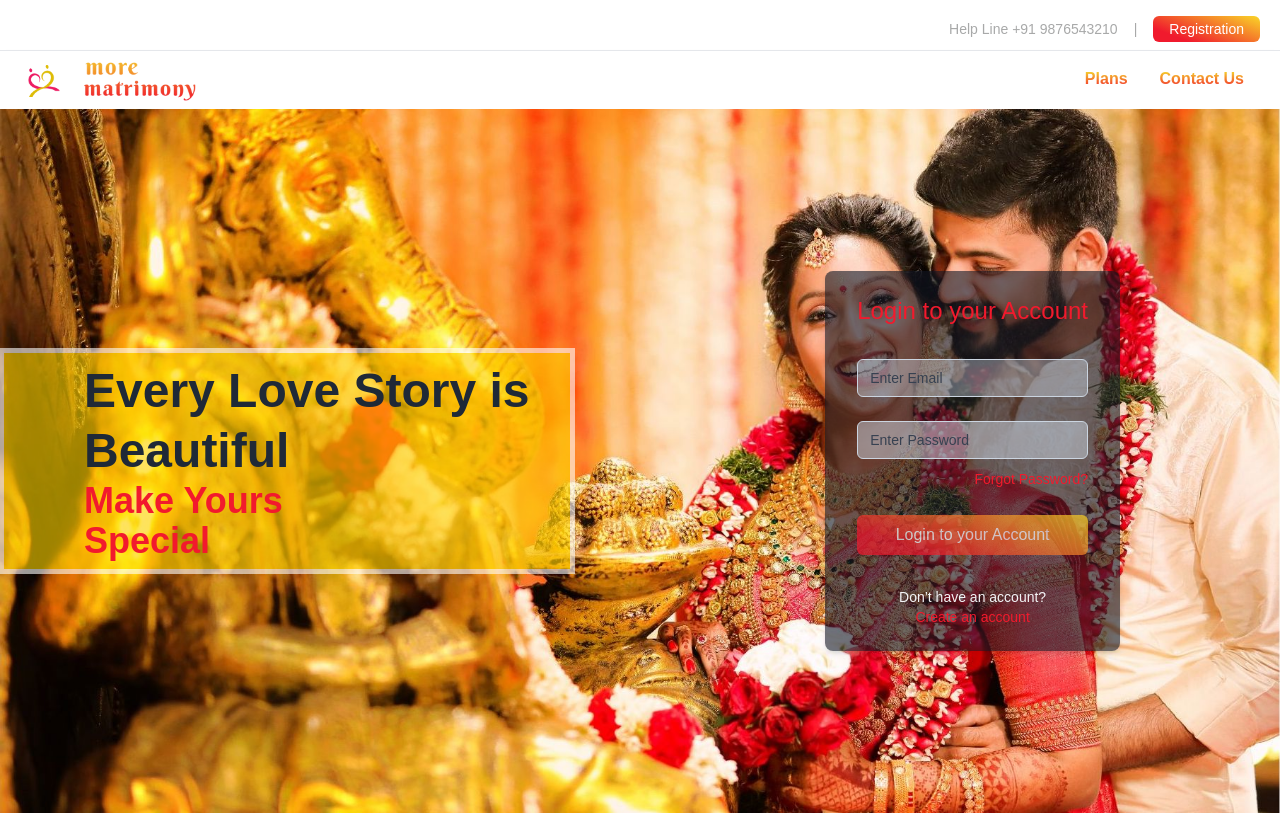
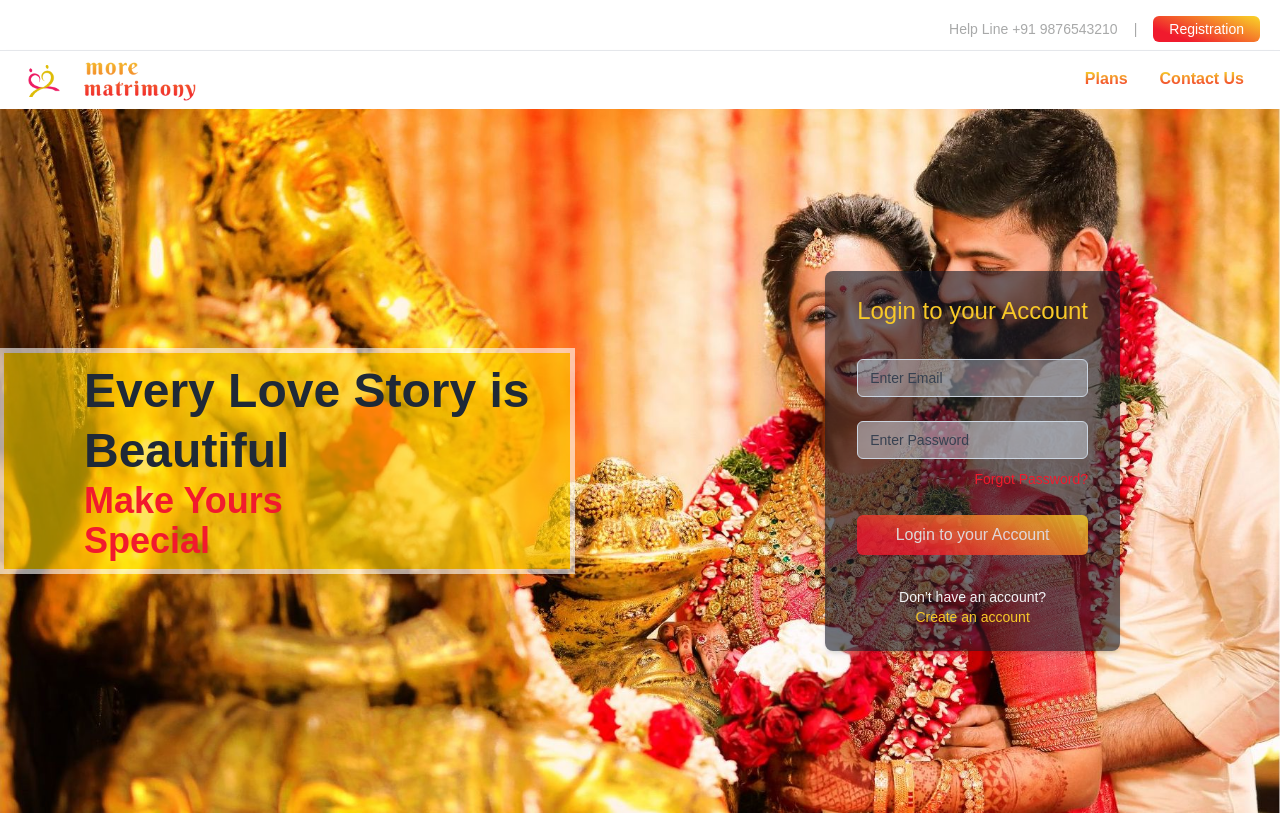
Before and after one commit to tausif40/morematrimony, a React (Create React App) app: page / in a window 1280 px wide. Shown: the top 815 px of the page. Built offline with nearby package versions, Linux system fonts and the light colour scheme.

Commit message:
login change

```diff
--- a/src/component/Form/LoginPage.js
+++ b/src/component/Form/LoginPage.js
@@ -27,7 +27,7 @@ const LoginPage = () => {
 		// <div className="flex items-center justify-center min-h-screen my-10 px-2 md:px-4">
 		<div className=" ">
 			<div className="px-6 md:px-8 py-6 rounded-lg shadow-md w-full inset-0 bg-black/60 ">
-				<h2 className="text-xl md:text-2xl font-medium text-center text-hotRed">Login to your Account</h2>
+				<h2 className="text-xl md:text-2xl font-medium text-center text-gold">Login to your Account</h2>
 
 				{/* Email Input */}
 				<form onSubmit={handleLogin} className="space-y-6 mt-8">
@@ -67,7 +67,7 @@ const LoginPage = () => {
 					{/* Login Button */}
 					<button
 						type="submit"
-						className="gradient-btn opacity-70 rounded-md w-full px-3 py-2 font-medium"
+						className="gradient-btn opacity-80 rounded-md w-full px-3 py-2 font-medium"
 					>
 						Login to your Account
 					</button>
@@ -98,7 +98,7 @@ const LoginPage = () => {
 				<div className="text-center mt-8">
 					<p className="text-sm text-gray-100">
 						Don’t have an account?{' '} <br />
-						<Link to='/register' className="text-primary hover:underline">
+						<Link to='/register' className="text-gold hover:underline">
 							Create an account
 						</Link>
 					</p>
```
